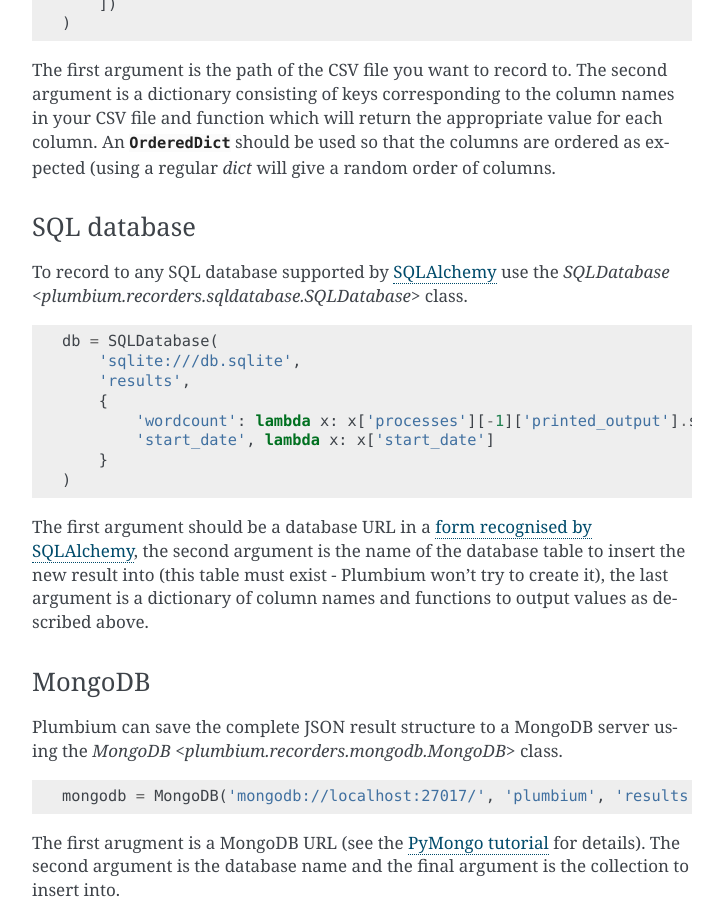
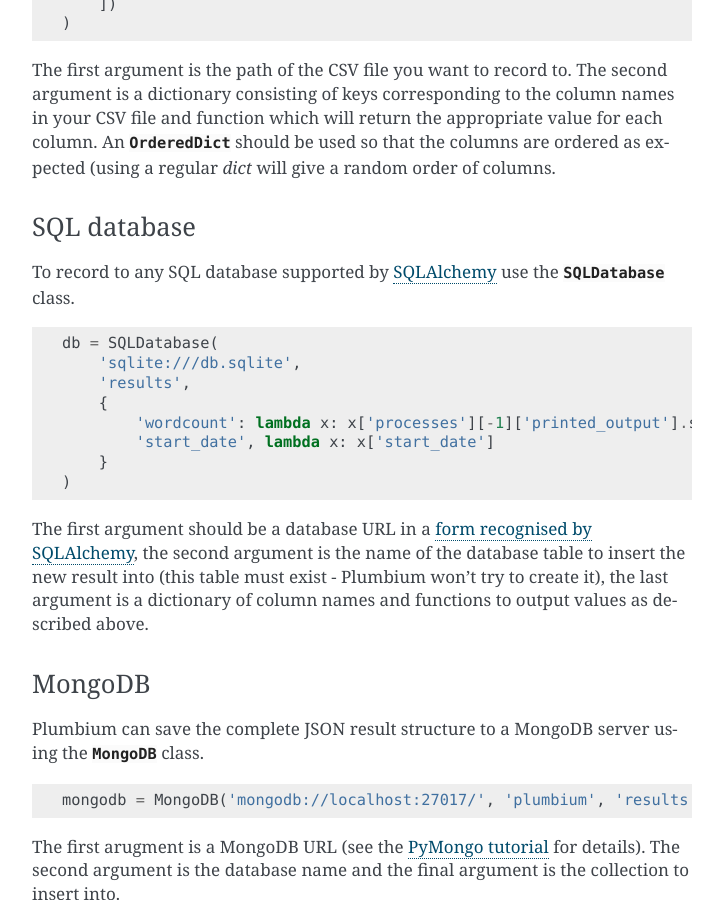
Before and after one commit to jstutters/pirec, a Sphinx documentation site: the page built from docs/next_steps.rst, in a window 1280 px wide and 900 px high, scrolled down 1332 px. Shown: the whole window, without its empty margins (388-1111 px from the left). Built offline with Sphinx 7.4.7, drawn with Linux system fonts in a browser that asks for light colours; some of the changed lines change nothing that is shown.

Commit message:
Fix links to SQLDatabase and MongoDB class docs

```diff
--- a/docs/next_steps.rst
+++ b/docs/next_steps.rst
@@ -80,7 +80,7 @@
 ++++++++++++
 
 To record to any SQL database supported by `SQLAlchemy
-<http://www.sqlalchemy.org/>`_ use the `SQLDatabase
+<http://www.sqlalchemy.org/>`_ use the :class:`SQLDatabase
 <plumbium.recorders.sqldatabase.SQLDatabase>` class.
 
 .. code:: python
@@ -104,7 +104,7 @@
 +++++++
 
 Plumbium can save the complete JSON result structure to a MongoDB server using
-the `MongoDB <plumbium.recorders.mongodb.MongoDB>` class.
+the :class:`MongoDB <plumbium.recorders.mongodb.MongoDB>` class.
 
 .. code:: python
 
```
